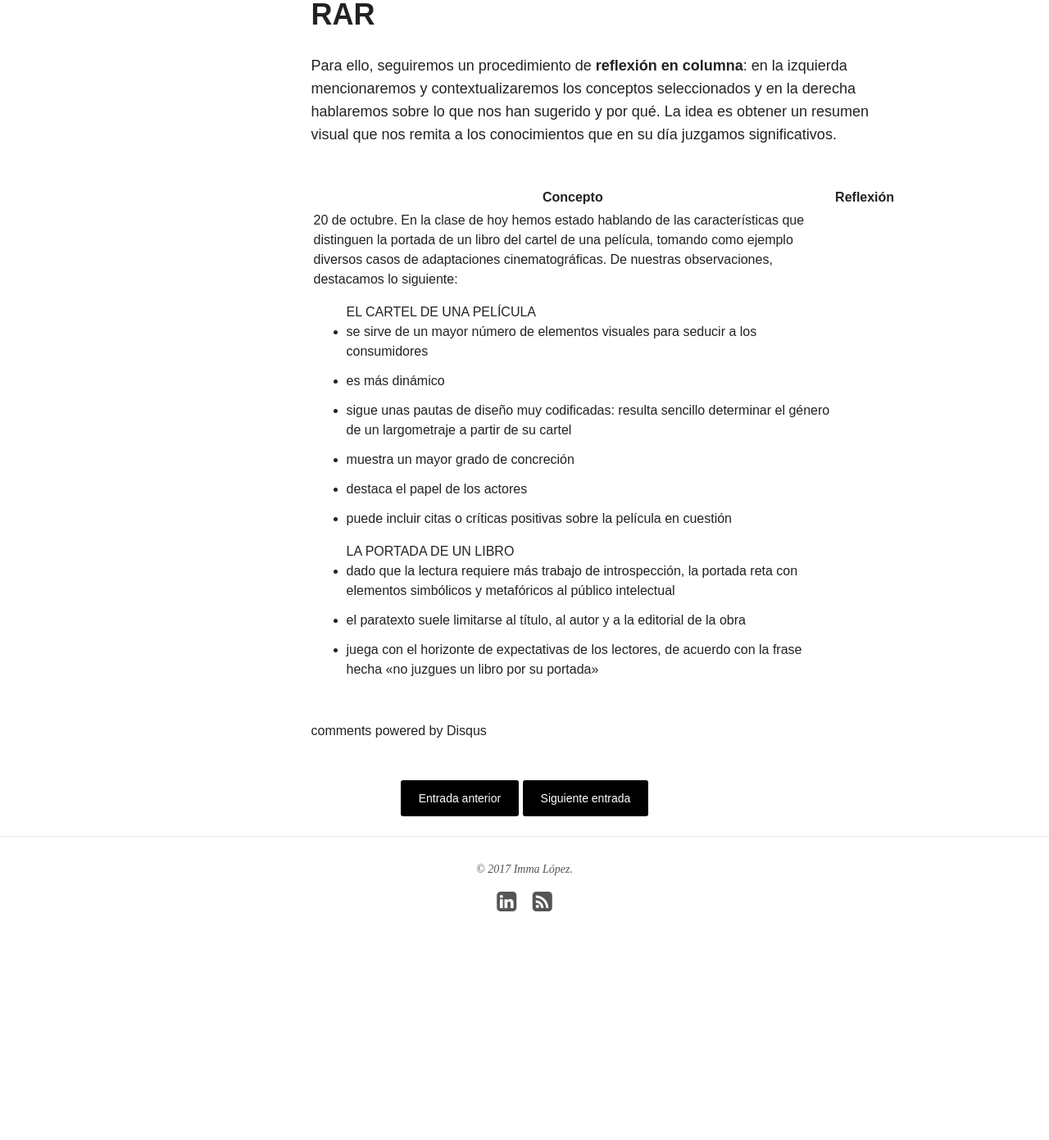
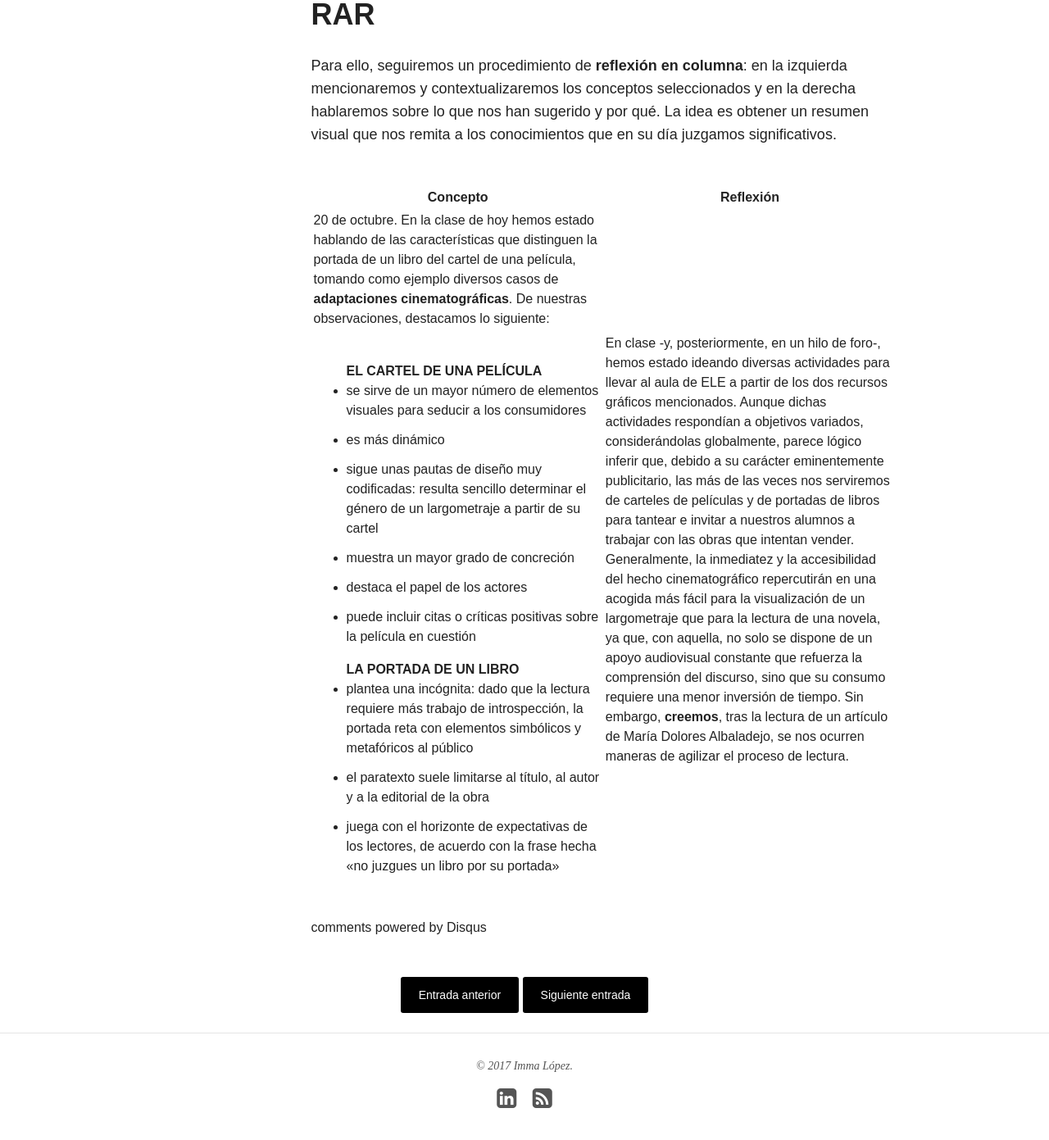
Before and after one commit to immalopez/immalopez.github.io, a Jekyll site: the page built from _posts/blog/2017-10-20-registro-de-aprendizaje-reflexivo.md, in a window 1280 px wide and 1400 px high, scrolled down 819 px. Shown: the top 1391 px of the window at 82% size. Built offline with Jekyll 4.4.1, drawn with Linux system fonts in a browser that asks for light colours; nearby versions of some CDN libraries; comment, search, counter and statistics services are not loaded; before the commit the page ends 2031 px from its top, so only the background shows below that.

Commit message:
Set 50% width

```diff
--- a/_posts/blog/2017-10-20-registro-de-aprendizaje-reflexivo.md
+++ b/_posts/blog/2017-10-20-registro-de-aprendizaje-reflexivo.md
@@ -16,31 +16,33 @@ image:
 
 Para ello, seguiremos un procedimiento de **reflexión en columna**: en la izquierda mencionaremos y contextualizaremos los conceptos seleccionados y en la derecha hablaremos sobre lo que nos han sugerido y por qué. La idea es obtener un resumen visual que nos remita a los conocimientos que en su día juzgamos significativos.
 
-<table>
-  <thead>
+<table width="100%">
+  <tbody>
     <tr>
       <th>Concepto</th>
       <th>Reflexión</th>
     </tr>
-  </thead>
-  <tbody>
     <tr>
-      <td>20 de octubre. En la clase de hoy hemos estado hablando de las características que distinguen la portada de un libro del cartel de una película, tomando como ejemplo diversos casos de adaptaciones cinematográficas.
+      <td width="50%">20 de octubre. En la clase de hoy hemos estado hablando de las características que distinguen la portada de un libro del cartel de una película, tomando como ejemplo diversos casos de <strong>adaptaciones cinematográficas</strong>.
         De nuestras observaciones, destacamos lo siguiente:
+        <br/><br/>
          <ul>
-           EL CARTEL DE UNA PELÍCULA
+           <strong>EL CARTEL DE UNA PELÍCULA</strong>
           <li>se sirve de un mayor número de elementos visuales para seducir a los consumidores</li>
-          <li>es más dinámico</li><li>sigue unas pautas de diseño muy codificadas: resulta sencillo determinar el género de un largometraje a partir de su cartel</li>
+          <li>es más dinámico</li>
+          <li>sigue unas pautas de diseño muy codificadas: resulta sencillo determinar el género de un largometraje a partir de su cartel</li>
           <li>muestra un mayor grado de concreción</li>
           <li>destaca el papel de los actores</li>
           <li>puede incluir citas o críticas positivas sobre la película en cuestión</li>
         </ul>
           <ul>
-           LA PORTADA DE UN LIBRO
-          <li>dado que la lectura requiere más trabajo de introspección, la portada reta con elementos simbólicos y metafóricos al público intelectual</li><li>el paratexto suele limitarse al título, al autor y a la editorial de la obra</li>
+           <strong>LA PORTADA DE UN LIBRO</strong>
+          <li>plantea una incógnita: dado que la lectura requiere más trabajo de introspección, la portada reta con elementos simbólicos y metafóricos al público</li><li>el paratexto suele limitarse al título, al autor y a la editorial de la obra</li>
           <li>juega con el horizonte de expectativas de los lectores, de acuerdo con la frase hecha «no juzgues un libro por su portada»</li>
         </ul>
       </td>
+      <td>En clase -y, posteriormente, en un hilo de foro-, hemos estado ideando diversas actividades para llevar al aula de ELE a partir de los dos recursos gráficos mencionados. Aunque dichas actividades respondían a objetivos variados, considerándolas globalmente, parece lógico inferir que, debido a su carácter eminentemente publicitario, las más de las veces nos serviremos de carteles de películas y de portadas de libros para tantear e invitar a nuestros alumnos a trabajar con las obras que intentan vender. Generalmente, la inmediatez y la accesibilidad del hecho cinematográfico repercutirán en una acogida más fácil para la visualización de un largometraje que para la lectura de una novela, ya que, con aquella, no solo se dispone de un apoyo audiovisual constante que refuerza la comprensión del discurso, sino que su consumo requiere una menor inversión de tiempo. Sin embargo, <strong>creemos</strong>, tras la lectura de <a href="http://marcoele.com/como-llevar-la-literatura-al-aula-de-ele-de-la-teoria-a-la-practica/">un artículo de María Dolores Albaladejo</a>, se nos ocurren maneras de agilizar el proceso de lectura.
+      </td>
     </tr>
   </tbody>
 </table>
```
